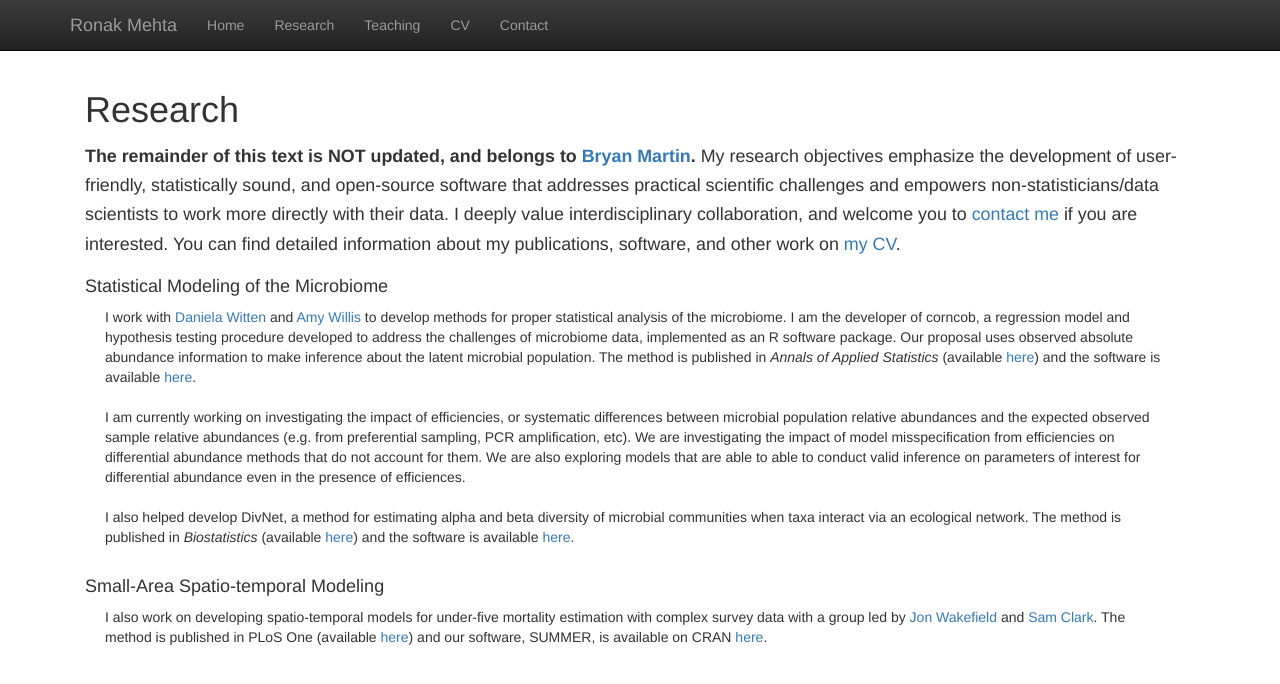
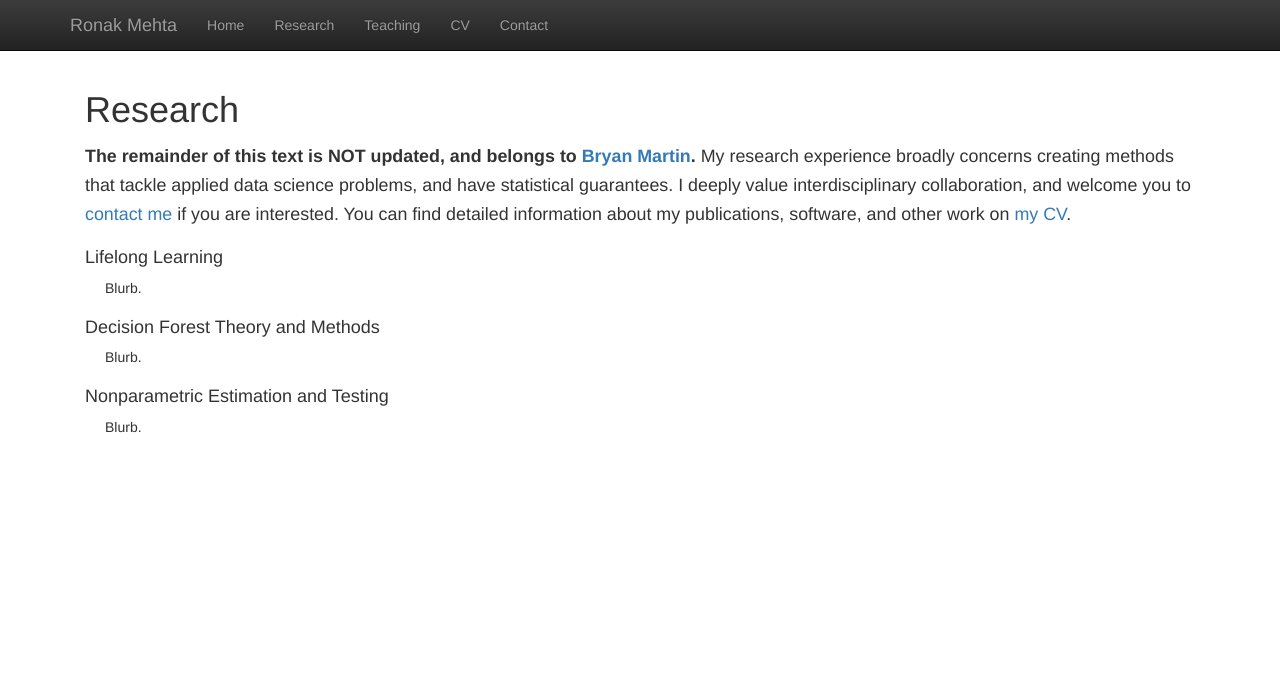
Before and after one commit to shreyap18/shreyap18.github.io, a Jekyll site: the page built from research.html, in a window 1280 px wide. Shown: the top 684 px of the page. Built offline with Jekyll 4.4.1, drawn with Linux system fonts in a browser that asks for light colours; nearby versions of some CDN libraries; library files that are not in the unit come from our copies.

Commit message:
Initial work on research page.

```diff
--- a/research.html
+++ b/research.html
@@ -8,49 +8,26 @@ title: 'Research'
 <p class="lead"><small>
     <b>The remainder of this text is NOT updated, and belongs to <a href="https://bryandmartin.github.io/">Bryan
         Martin</a>.</b>
-    My research objectives emphasize the development of user-friendly, statistically sound, and open-source software
-    that addresses practical scientific challenges and empowers non-statisticians/data scientists to work more directly
-    with their data.
+    My research experience broadly concerns creating methods that tackle applied data science problems, and have
+    statistical guarantees.
     I deeply value interdisciplinary collaboration, and welcome you to <a class="active" href="contact.html">contact
       me</a> if you are interested.
     You can find detailed information about my publications, software, and other work on <a class="active"
       href="cv.html">my CV</a>.</small></p>
 
-<h4 style="margin-top:0">Statistical Modeling of the Microbiome</h4>
+<h4 style="margin-top:0">Lifelong Learning</h4>
 <p class="content" style="padding:0px;margin:0px 20px 0px;">
-  I work with <a href="https://faculty.washington.edu/dwitten/">Daniela Witten</a> and
-  <a href="https://faculty.washington.edu/adwillis/">Amy Willis</a> to develop methods for proper statistical analysis
-  of the microbiome.
-  I am the developer of corncob, a regression model and hypothesis testing procedure developed
-  to address the challenges of microbiome data, implemented as an R software package.
-  Our proposal uses observed absolute abundance information to
-  make inference about the latent microbial population.
-  The method is published in <i>Annals of Applied Statistics</i>
-  (available <a href="https://projecteuclid.org/euclid.aoas/1587002666">here</a>) and the software is available
-  <a href="https://github.com/bryandmartin/corncob">here</a>.
-  <br /><br />
-  I am currently working on investigating the impact of efficiencies, or systematic differences between microbial
-  population relative abundances and the expected observed sample relative abundances (e.g. from preferential sampling,
-  PCR amplification, etc).
-  We are investigating the impact of model misspecification from efficiencies on differential abundance methods that do
-  not account for them.
-  We are also exploring models that are able to able to conduct valid inference on parameters of interest for
-  differential abundance even in the presence of efficiences.
-  <br /><br />
-  I also helped develop DivNet,
-  a method for estimating alpha and beta diversity of microbial communities when taxa interact via an ecological
-  network.
-  The method is published in <i>Biostatistics</i> (available <a
-    href="https://academic.oup.com/biostatistics/advance-article/doi/10.1093/biostatistics/kxaa015/5841114">here</a>)
-  and
-  the software is available <a href="https://github.com/adw96/DivNet">here</a>.
+  Blurb.
 </p>
 <br />
-<h4>Small-Area Spatio-temporal Modeling</h4>
+
+<h4 style="margin-top:0">Decision Forest Theory and Methods</h4>
 <p class="content" style="padding:0px;margin:0px 20px 0px;">
-  I also work on developing spatio-temporal models for under-five mortality estimation with complex survey data
-  with a group led by <a href="https://faculty.washington.edu/jonno/">Jon Wakefield</a> and
-  <a href="https://sociology.osu.edu/people/clark.2962">Sam Clark</a>. The method is published in PLoS One (available <a
-    href="https://journals.plos.org/plosone/article?id=10.1371/journal.pone.0210645">here</a>) and our software, SUMMER,
-  is available on CRAN <a href="https://CRAN.R-project.org/package=SUMMER">here</a>.
+  Blurb.
 </p>
+<br />
+
+<h4 style="margin-top:0">Nonparametric Estimation and Testing</h4>
+<p class="content" style="padding:0px;margin:0px 20px 0px;">
+  Blurb.
+</p>
```
